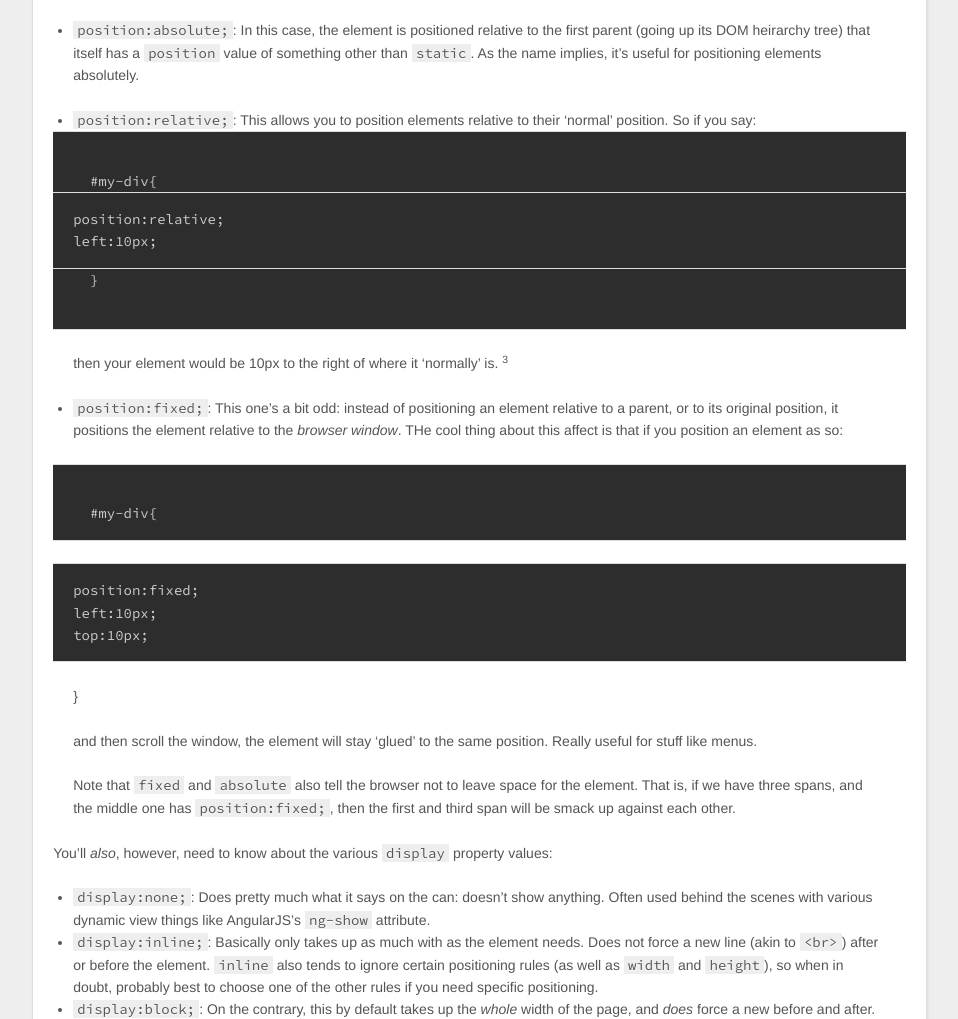
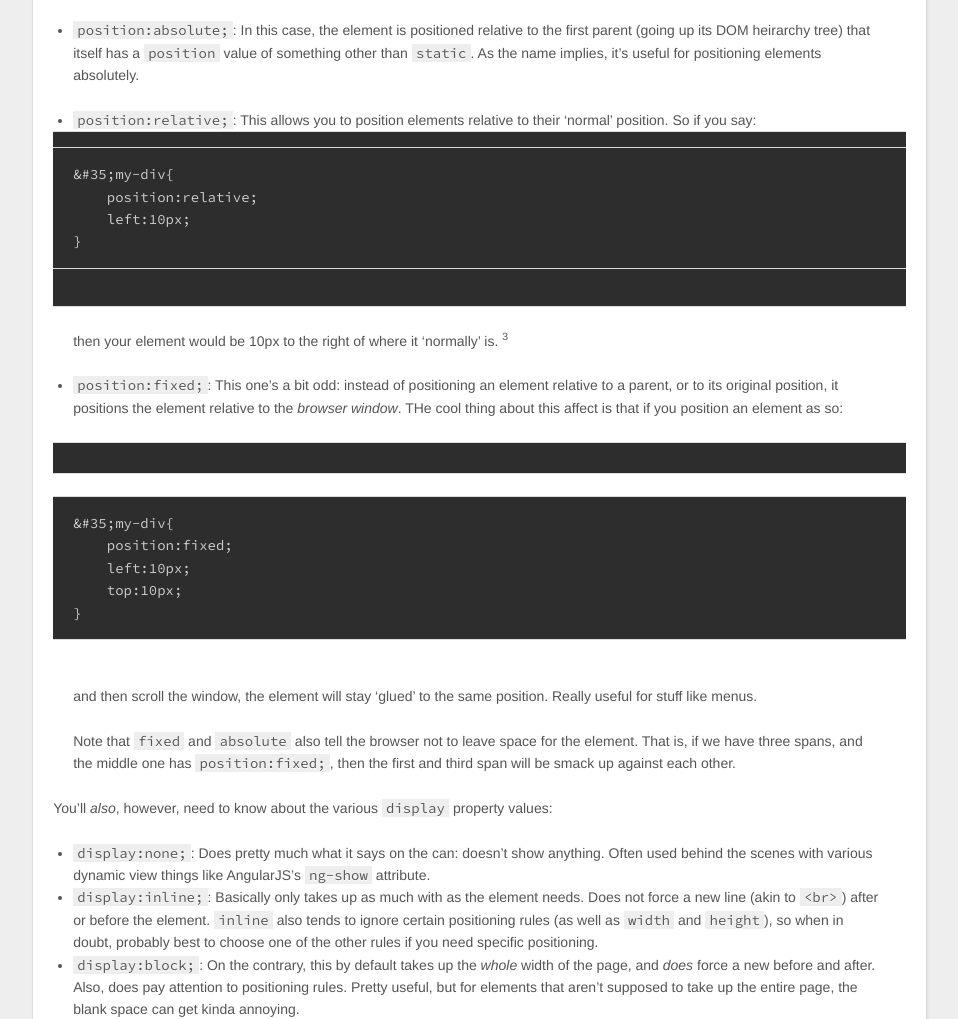
Before and after one commit to Newms34/newms34.github.io, a plain HTML site: page 2017/03/12/CSS-3d/index.html in a window 1280 px wide. Shown: the part 3245-4264 px from the top of the page, without its empty margins (8-966 px from the left). Drawn offline with nearby package versions, Linux system fonts and the light colour scheme.

Commit message:
Site updated: 2017-03-12 20:42:52

```diff
--- a/2017/03/12/CSS-3d/index.html
+++ b/2017/03/12/CSS-3d/index.html
@@ -35,7 +35,7 @@ Alternatives and When to Use
 
 
 IntroductionCascading">
-<meta property="og:updated_time" content="2017-03-13T00:41:54.648Z">
+<meta property="og:updated_time" content="2017-03-13T00:42:32.915Z">
 <meta name="twitter:card" content="summary">
 <meta name="twitter:title" content="CSS in 3d">
 <meta name="twitter:description" content="CSS in 3d
@@ -196,14 +196,18 @@ left:100px;
 </li>
 <li><p><code>position:absolute;</code>: In this case, the element is positioned relative to the first parent (going up its DOM heirarchy tree) that itself has a <code>position</code> value of something other than <code>static</code>. As the name implies, it’s useful for positioning elements absolutely.  </p>
 </li>
-<li><code>position:relative;</code>: This allows you to position elements relative to their ‘normal’ position. So if you say:<br>  <pre><br>  &#35;my-div{<pre><code>position:relative;
-left:10px;
-</code></pre>  }<br>  </pre><br>  then your element would be 10px to the right of where it ‘normally’ is. <sup>3</sup> </li>
-<li><p><code>position:fixed;</code>: This one’s a bit odd: instead of positioning an element relative to a parent, or to its original position, it positions the element relative to the <em>browser window</em>. THe cool thing about this affect is that if you position an element as so:<br>  <pre><br>  &#35;my-div{</pre></p>
-<pre><code>position:fixed;
-left:10px;
-top:10px;
-</code></pre><p>  }<br>  <br>  and then scroll the window, the element will stay ‘glued’ to the same position. Really useful for stuff like menus.</p>
+<li><code>position:relative;</code>: This allows you to position elements relative to their ‘normal’ position. So if you say:<br>  <pre><pre><code>&amp;#35;my-div{
+    position:relative;
+    left:10px;
+}
+</code></pre>  </pre><br>  then your element would be 10px to the right of where it ‘normally’ is. <sup>3</sup> </li>
+<li><p><code>position:fixed;</code>: This one’s a bit odd: instead of positioning an element relative to a parent, or to its original position, it positions the element relative to the <em>browser window</em>. THe cool thing about this affect is that if you position an element as so:<br>  <pre></pre></p>
+<pre><code>&amp;#35;my-div{
+    position:fixed;
+    left:10px;
+    top:10px;
+}
+</code></pre><p>  <br>  and then scroll the window, the element will stay ‘glued’ to the same position. Really useful for stuff like menus.</p>
 <p>Note that <code>fixed</code> and <code>absolute</code> also tell the browser not to leave space for the element. That is, if we have three spans, and the middle one has <code>position:fixed;</code>, then the first and third span will be smack up against each other.</p>
 </li>
 </ul>
```
Also changed, not shown: index.html (+12 -8 lines).
